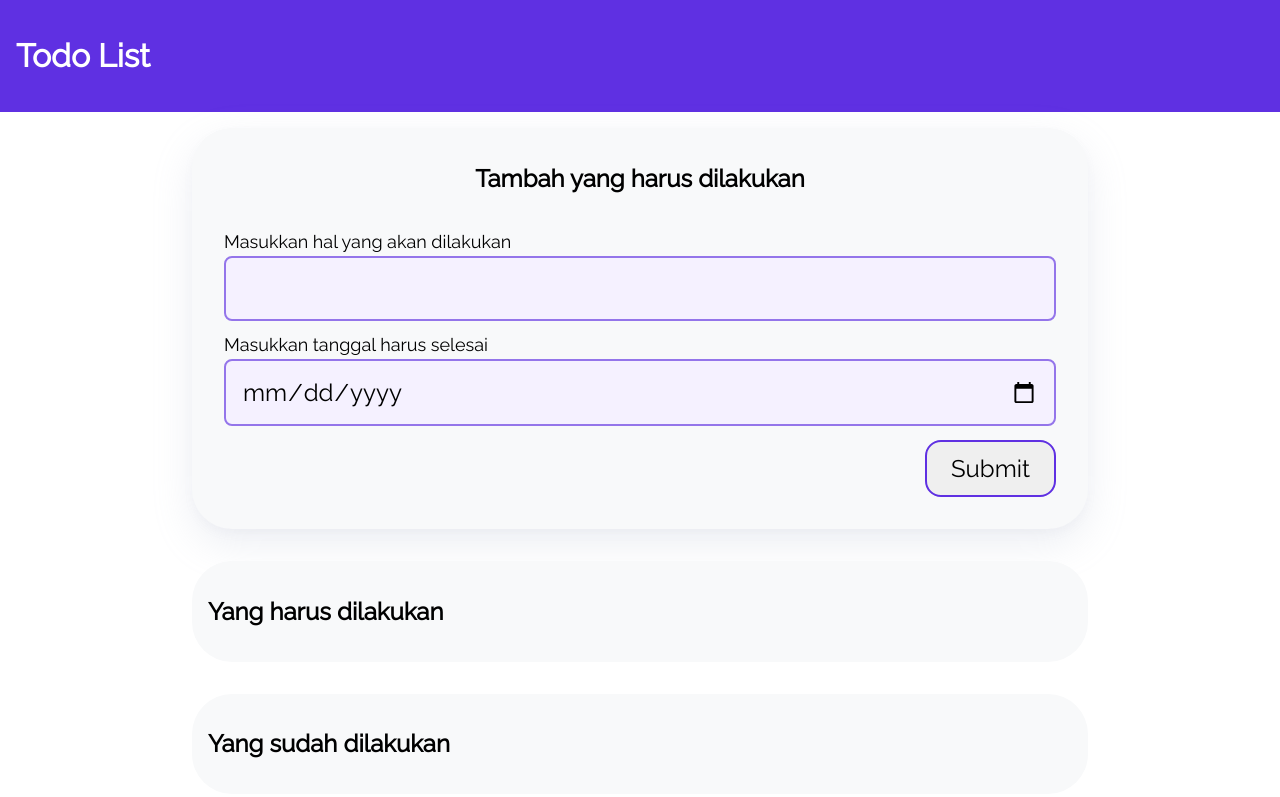
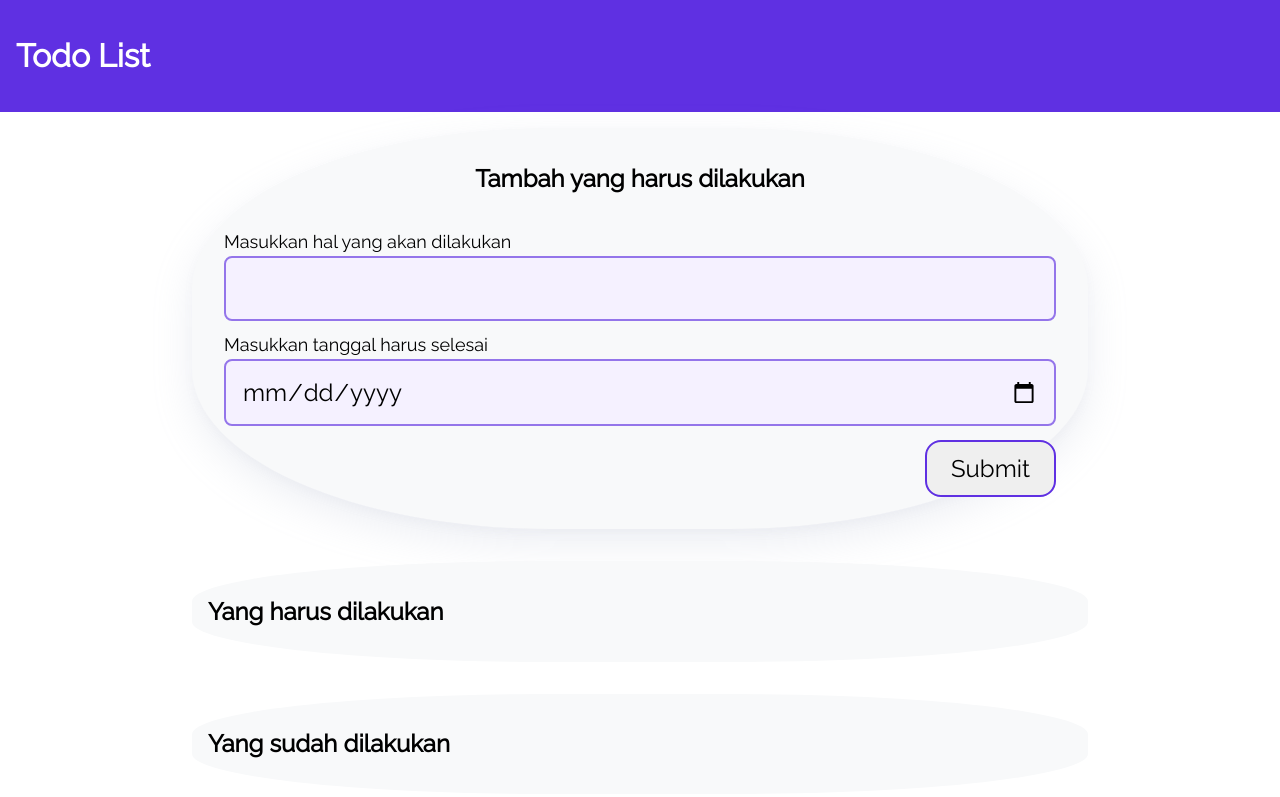
Before and after one commit to ammarsetiawan/Todo-List, a plain HTML site: page index.html in a window 1280 px wide. Drawn offline with Linux system fonts and the light colour scheme.

Commit message:
Update style.css

```diff
--- a/css/style.css
+++ b/css/style.css
@@ -32,7 +32,7 @@ header {
     flex-grow: 1;
     height: fit-content;
     max-width:70%;
-    border-radius:40px;
+    border-radius:40%;
 }
 
 
```
